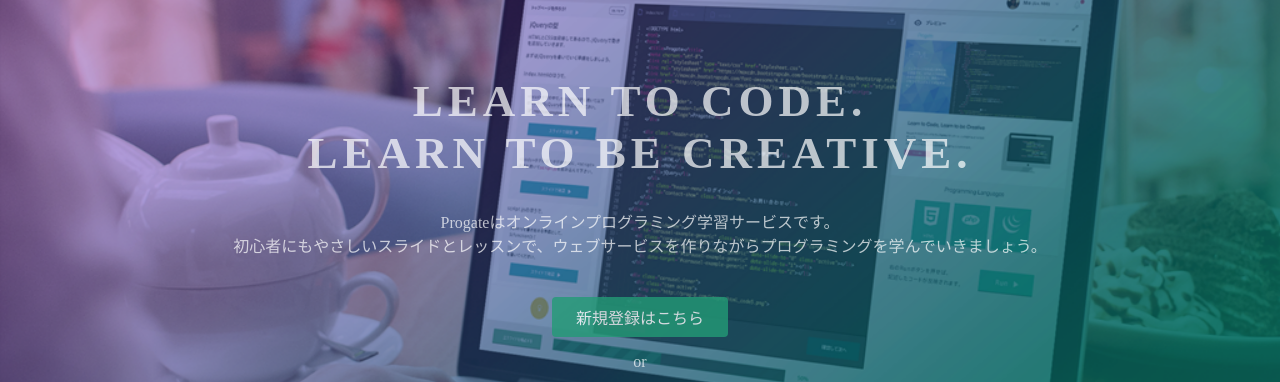
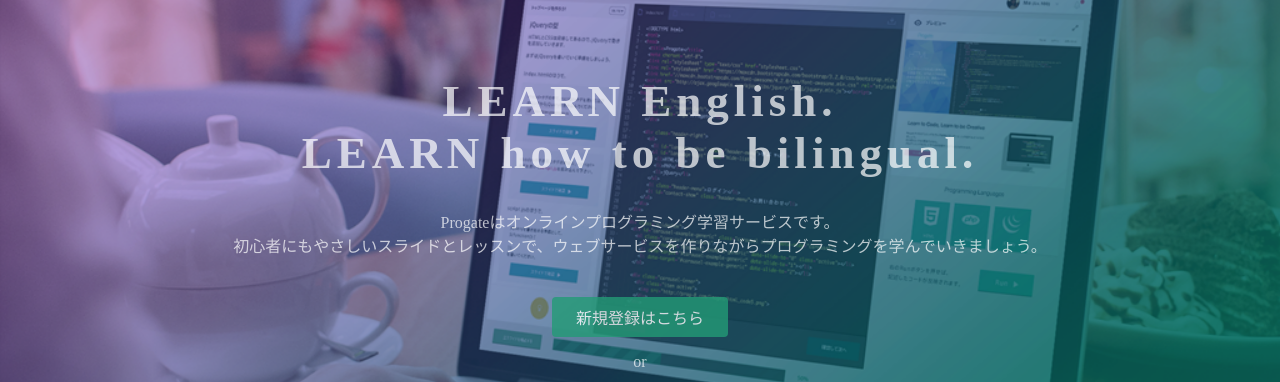
Before and after one commit to knchuo/http-knchuo.github.io-, a plain HTML site: page index.html in a window 1280 px wide. Shown: the part 135-517 px from the top of the page. Drawn offline with Linux system fonts and the light colour scheme.

Commit message:
second commit

```diff
--- a/index.html
+++ b/index.html
@@ -23,7 +23,7 @@
   </header>
   <div class="top-wrapper">
     <div class="container">
-      <h1>LEARN TO CODE.<br>LEARN TO BE CREATIVE.</h1>
+      <h1>LEARN English.<br>LEARN how to be bilingual.</h1>
       <p>Progateはオンラインプログラミング学習サービスです。<br>初心者にもやさしいスライドとレッスンで、ウェブサービスを作りながらプログラミングを学んでいきましょう。</p>
       <div class="btn-wrapper">
         <a href="#" class="btn signup">新規登録はこちら</a>
```
